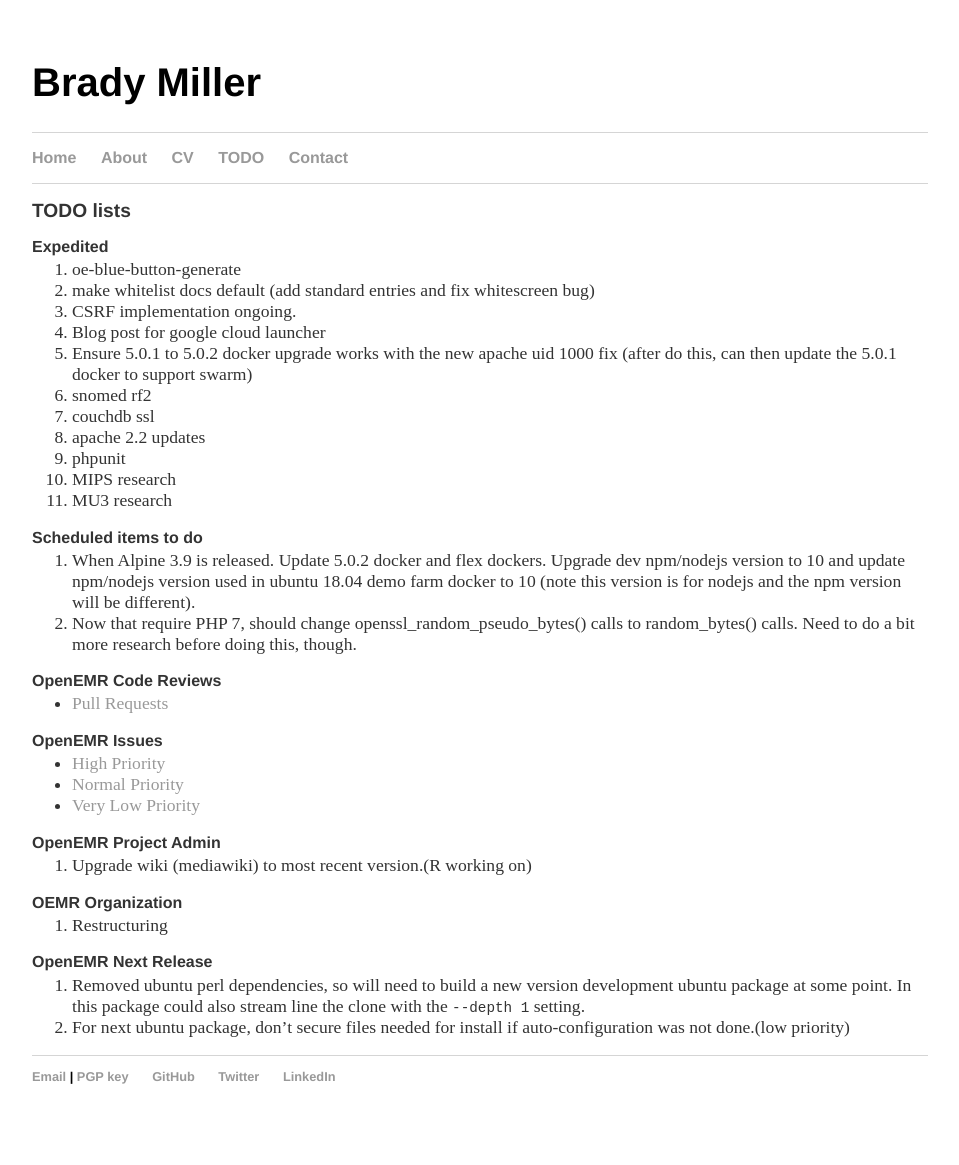
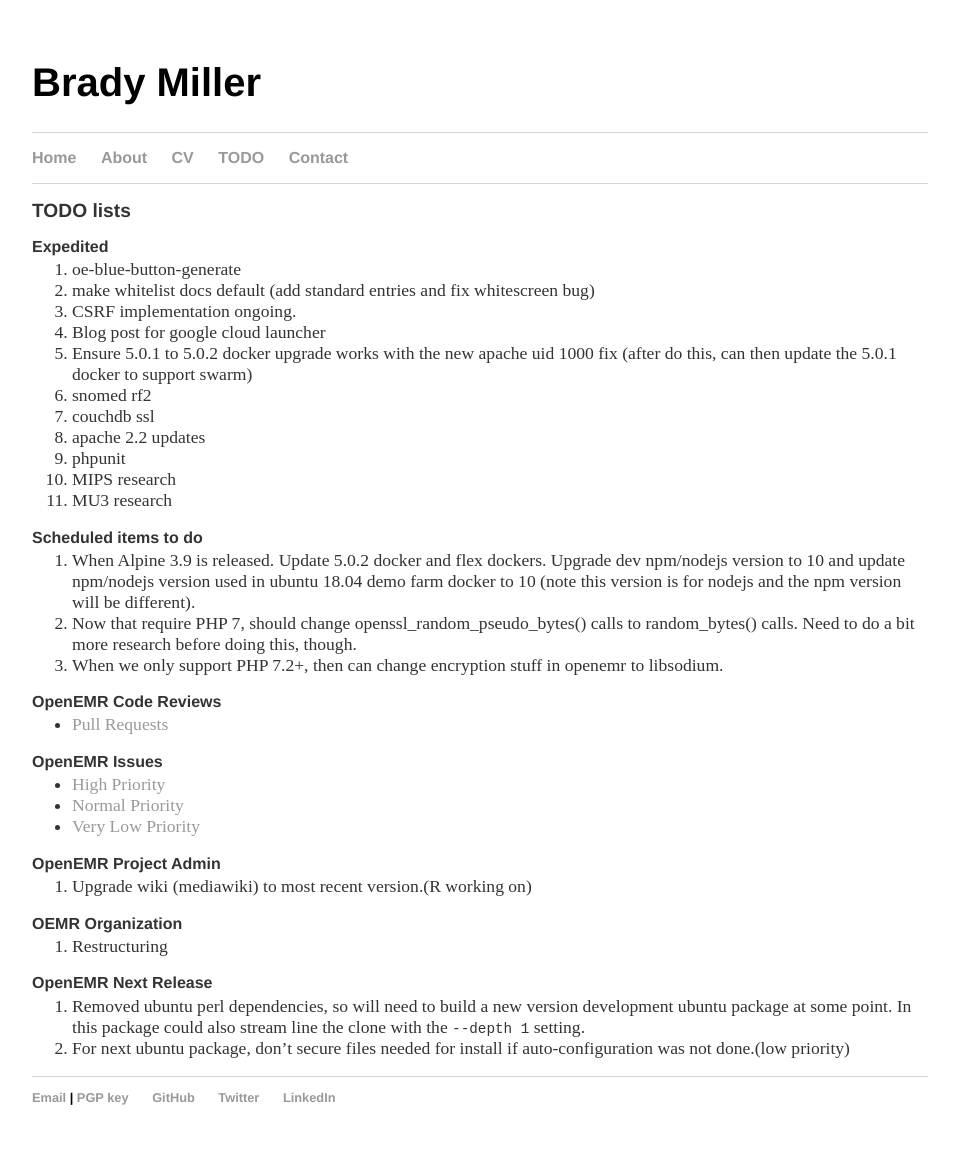
Before and after one commit to bradymiller/bradymiller.github.io, a Jekyll site: the page built from todo/index.md, in a window 1280 px wide. Shown: the whole page, without its empty margins (160-1119 px from the left). Built offline with Jekyll 4.4.1, drawn with Linux system fonts in a browser that asks for light colours; our own code applies the rules of GitHub Pages for plain Markdown files; before the commit the page ends 1144 px from its top, so only the background shows below that.

Commit message:
Update index.md

```diff
--- a/todo/index.md
+++ b/todo/index.md
@@ -19,6 +19,7 @@
 ### Scheduled items to do
 1. When Alpine 3.9 is released. Update 5.0.2 docker and flex dockers. Upgrade dev npm/nodejs version to 10 and update npm/nodejs version used in ubuntu 18.04 demo farm docker to 10 (note this version is for nodejs and the npm version will be different).
 2. Now that require PHP 7, should change openssl_random_pseudo_bytes() calls to random_bytes() calls. Need to do a bit more research before doing this, though.
+3. When we only support PHP 7.2+, then can change encryption stuff in openemr to libsodium.
 
 ### OpenEMR Code Reviews
 * [Pull Requests](https://github.com/openemr/openemr/pulls)
```
